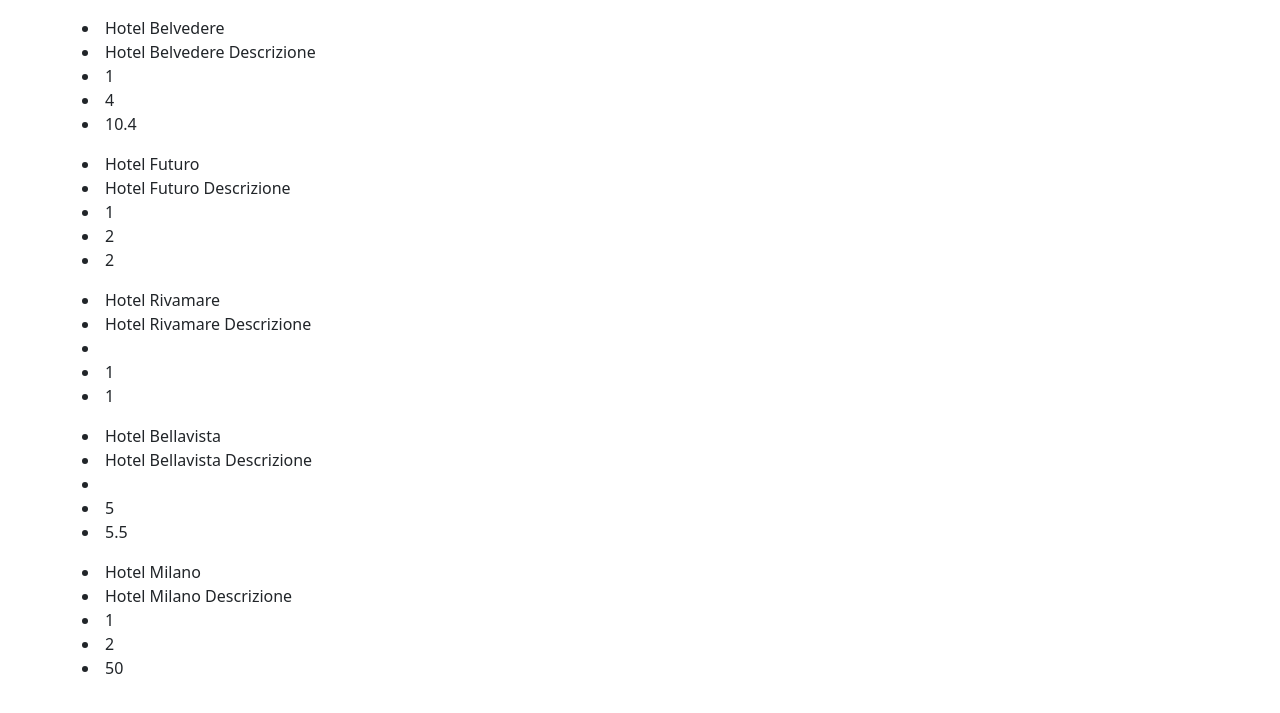
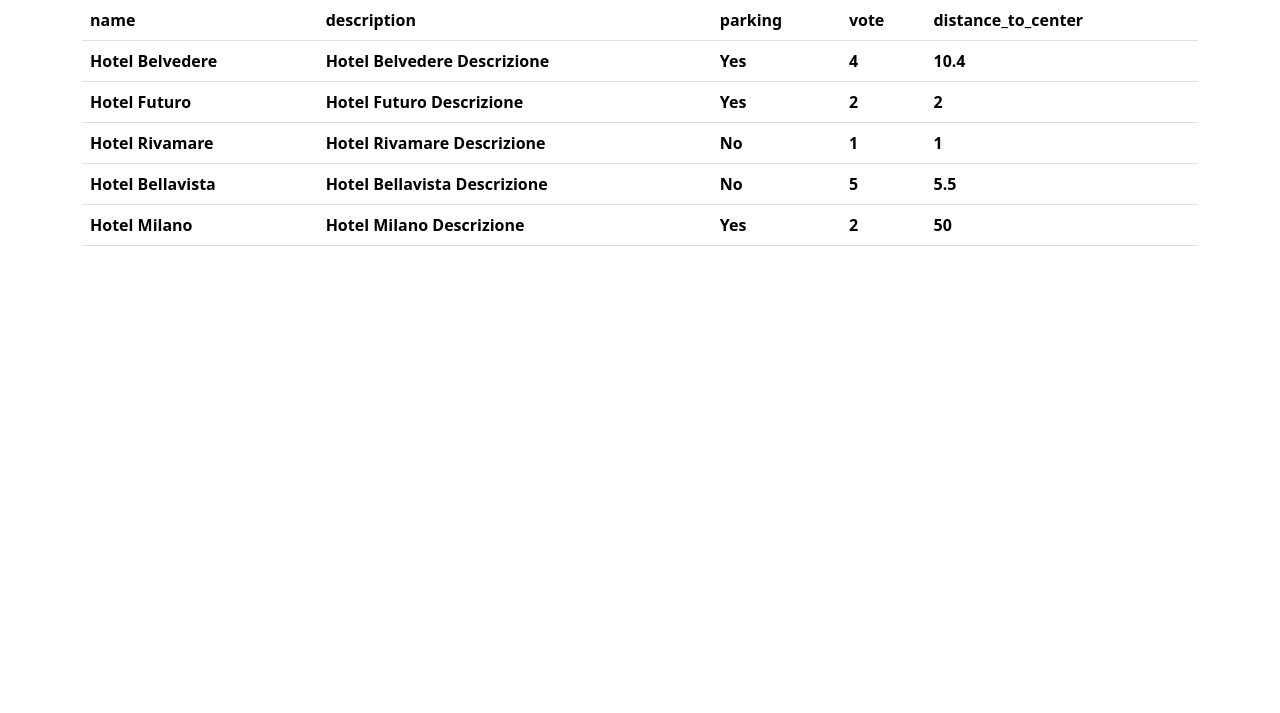
Before and after one commit to LucaFormica17/php-hotel, a PHP site: page / in a window 1280 px wide. Shown: the top 713 px of the page. Run offline with PHP 8.4, Linux system fonts and the light colour scheme; lists and menus that the app fills with data are empty.

Commit message:
[UPDATE] view data in table

```diff
--- /dev/null
+++ b/css/style.css
@@ -0,0 +1,5 @@
+*{
+    margin: 0;
+    padding: 0;
+    box-sizing: border-box;
+}
--- a/index.php
+++ b/index.php
@@ -57,15 +57,35 @@
         <div class="container">
             <div class="row">
                 <div class="col-12">
-                    <?php
-                        foreach ($hotels as $hotel) {
-                            echo "<ul></ul>";
-                                foreach ($hotel as $value){
-                                    echo "<li>".$value."</li>";
+                    <table class="table">
+                        <thead>
+                            <tr>
+                                <?php
+                                    foreach (array_keys($hotels[0]) as $key) {
+                                        echo "<th>".$key."</th>";
+                                    }
+                                ?>
+                            </tr>
+                        </thead>
+                        <tbody>
+                            <?php
+                                foreach($hotels as $hotel){
+                                    echo "<tr>";
+                                    foreach($hotel as $value){
+                                        if($value === true){
+                                            echo "<th>Yes</th>";
+                                        } elseif($value === false){
+                                            echo "<th>No</th>";
+                                        }
+                                        else{
+                                            echo "<th>".$value."</th>";
+                                        }
+                                    }
+                                    "</tr>";
                                 }
-                        }
-                    ?>
-
+                            ?>
+                        </tbody>
+                    </table>
                 </div>
             </div>
         </div>
```
